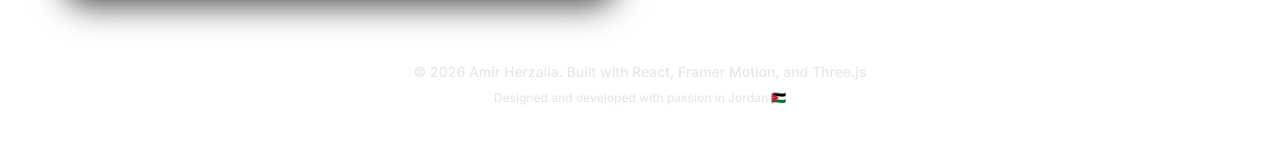
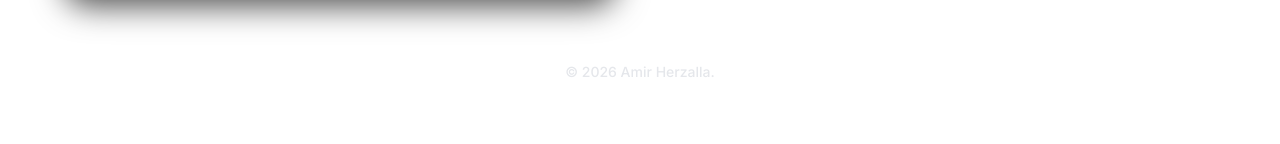
Before and after one commit to Amir-Herzallah/portfolio-site, a React (Vite) app: page / in a window 1280 px wide. Shown: the part 6130-6274 px from the top of the page. Built offline with nearby package versions, Linux system fonts and the light colour scheme.

Commit message:
Minor tweaks

```diff
--- a/src/components/Contact.jsx
+++ b/src/components/Contact.jsx
@@ -293,10 +293,7 @@ export default function Contact() {
           style={{ color: 'var(--text-secondary)' }}
         >
           <p className="text-sm font-medium">
-            © 2026 Amir Herzalla. Built with React, Framer Motion, and Three.js
-          </p>
-          <p className="text-xs mt-2 font-medium">
-            Designed and developed with passion in Jordan 🇯🇴
+            © 2026 Amir Herzalla.
           </p>
         </motion.div>
       </motion.div>
```
